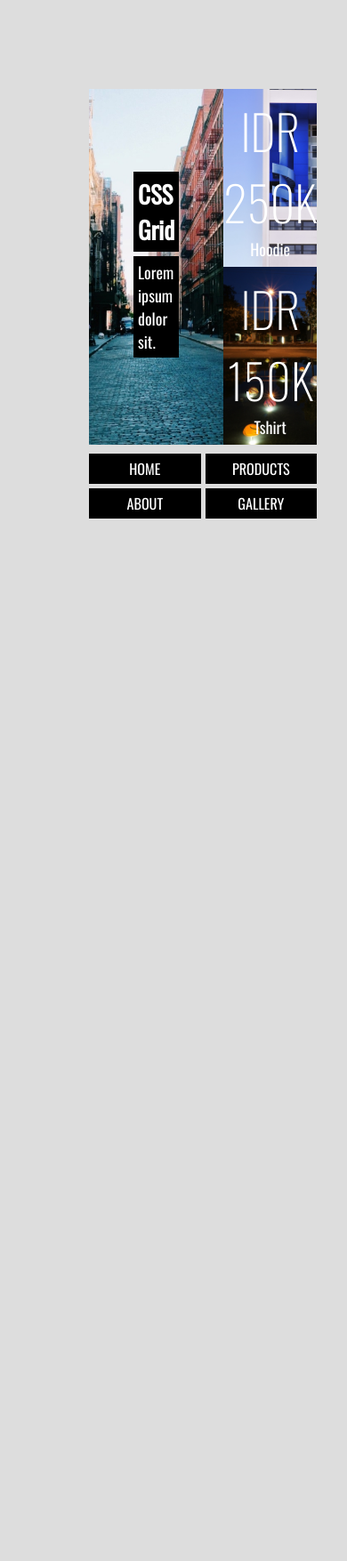
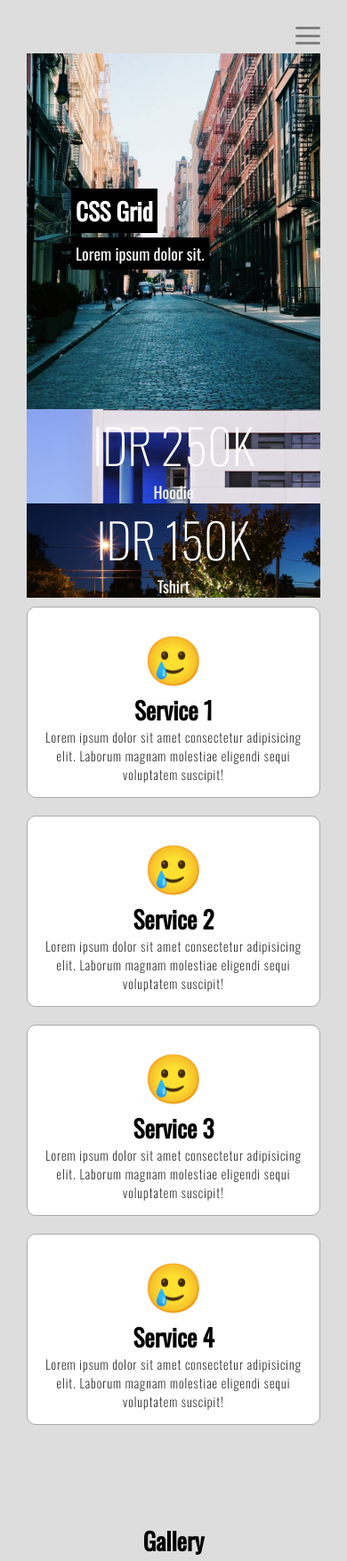
Before and after one commit to iamalinurdin/css_grid, a plain HTML site: page practice-one/index.html in a window 390 px wide. Shown: the top 1755 px of the page at 89% size. Before the commit the page ends 844 px from the top, so only its background shows below. Drawn offline with nearby package versions, Linux system fonts and the light colour scheme.

Commit message:
menambahkan source code latihan

```diff
--- a/practice-one/css/main.css
+++ b/practice-one/css/main.css
@@ -95,3 +95,94 @@ body, html {
   text-transform: uppercase;
   font-size: 0.9em;
 }
+
+.menu-toggle {
+  flex-direction: column;
+  justify-content: space-between;
+  height: 20px;
+  position: relative;
+  display: none;
+  z-index: 2;
+}
+
+.menu-toggle > input {
+  position: absolute;
+  width: 40px;
+  height: 28px;
+  left: -6px;
+  top: -3px;
+  opacity: 0;
+  cursor: pointer;
+  z-index: 2;
+}
+
+.menu-toggle > span {
+  display: block;
+  width: 28px;
+  height: 3px;
+  background-color: grey;
+  border-radius: 3px;
+  transition: all .5s;
+}
+
+.menu-toggle > span:nth-child(2) {
+  transform-origin: 0 0;
+}
+
+.menu-toggle > span:last-child {
+  transform-origin: 0 100%;
+}
+
+.menu-toggle > input:checked ~ span:nth-child(2) {
+  transform: rotate(45deg) translate(-1px, -1px);
+}
+
+.menu-toggle > input:checked ~ span:nth-child(3) {
+  transform: scale(0)
+}
+
+.menu-toggle > input:checked ~ span:last-child {
+  transform: rotate(-45deg) translate(-1px, 0);
+}
+
+.services {
+  display: grid;
+  grid-template-columns: repeat(auto-fit, minmax(200px, 1fr));
+  gap: 20px;
+}
+
+.services > .service {
+  background-color: white;
+  padding: 15px;
+  text-align: center;
+  border: 1px solid #aaa;
+  border-radius: 10px;
+}
+
+.services > .service > .icon {
+  font-size: 3em;
+}
+
+.services > .service > h3 {
+  font-size: 1.5em;
+}
+
+.services > .service > p {
+  font-weight: 200;
+  letter-spacing: 1px;
+  font-size: 0.8em;
+}
+
+.gallery {
+  margin-top: 100px;
+  display: grid;
+  grid-template-columns: repeat(auto-fit, minmax(200px, 1fr));
+  gap: 10px;
+}
+
+.gallery > h2 {
+  grid-column-start: 1;
+  grid-column-end: -1;
+  text-align: center;
+  margin-bottom: 20px;
+}
--- a/practice-one/css/responsive.css
+++ b/practice-one/css/responsive.css
@@ -25,9 +25,42 @@
 }
 
 @media (max-width: 768px) {
+  .menu {
+    order: -1;
+    justify-items: end;
+  }
 
+  .menu-toggle {
+    display: flex;
+  }
+
+  .menu > ul {
+    display: flex;
+    position: absolute;
+    right: 0;
+    top: 0;
+    align-items: center;
+    justify-content: space-evenly;
+    z-index: 1;
+    height: 100vh;
+    flex-direction: column;
+    background-color: black;
+    width: 100%;
+    transform: translateY(-100%);
+    transition: all 1s;
+  }
+
+  .menu > ul.slide {
+    transform: translateY(0);
+  }
 }
 
-@media (max-width: 500px) {
+@media (max-width: 600px) {
+  body, html {
+    margin: 15px;
+  }
 
+  .header {
+    grid-template-areas: 'hero' 'feature-1' 'feature-2';
+  }
 }
--- a/practice-one/index.html
+++ b/practice-one/index.html
@@ -27,6 +27,12 @@
     </header>
 
     <nav class="menu">
+      <div class="menu-toggle">
+        <input type="checkbox">
+        <span></span>
+        <span></span>
+        <span></span>
+      </div>
       <div class="brand">
         <h1>CSS Grid</h1>
       </div>
@@ -37,6 +43,52 @@
         <li><a href="">Gallery</a></li>
       </ul>
     </nav>
+
+    <section class="services">
+      <div class="service">
+        <div class="icon">🥲</div>
+        <h3>Service 1</h3>
+        <p>Lorem ipsum dolor sit amet consectetur adipisicing elit. Laborum magnam molestiae eligendi sequi voluptatem suscipit!</p>
+      </div>
+      <div class="service">
+        <div class="icon">🥲</div>
+        <h3>Service 2</h3>
+        <p>Lorem ipsum dolor sit amet consectetur adipisicing elit. Laborum magnam molestiae eligendi sequi voluptatem suscipit!</p>
+      </div>
+      <div class="service">
+        <div class="icon">🥲</div>
+        <h3>Service 3</h3>
+        <p>Lorem ipsum dolor sit amet consectetur adipisicing elit. Laborum magnam molestiae eligendi sequi voluptatem suscipit!</p>
+      </div>
+      <div class="service">
+        <div class="icon">🥲</div>
+        <h3>Service 4</h3>
+        <p>Lorem ipsum dolor sit amet consectetur adipisicing elit. Laborum magnam molestiae eligendi sequi voluptatem suscipit!</p>
+      </div>
+    </section>
+
+    <section class="gallery">
+      <h2>Gallery</h2>
+      <img src="https://picsum.photos/200/201" alt="">
+      <img src="https://picsum.photos/200/202" alt="">
+      <img src="https://picsum.photos/200/203" alt="">
+      <img src="https://picsum.photos/200/204" alt="">
+      <img src="https://picsum.photos/200/205" alt="">
+      <img src="https://picsum.photos/200/206" alt="">
+      <img src="https://picsum.photos/200/207" alt="">
+      <img src="https://picsum.photos/200/208" alt="">
+      <img src="https://picsum.photos/200/209" alt="">
+      <img src="https://picsum.photos/200/210" alt="">
+    </section>
   </div>
+
+  <script>
+    const menuToggle = document.querySelector('.menu-toggle input')
+    const nav = document.querySelector('nav ul')
+
+    menuToggle.addEventListener('click', () => {
+      nav.classList.toggle('slide')
+    })
+  </script>
 </body>
 </html>
```
